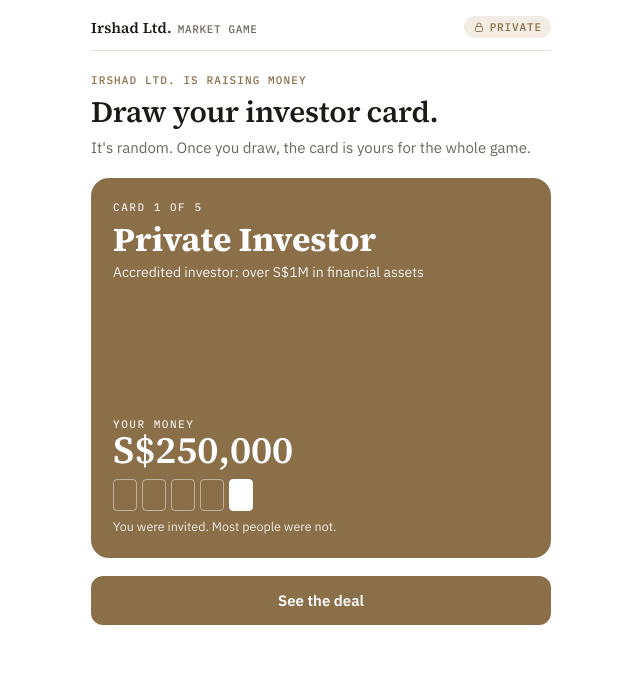
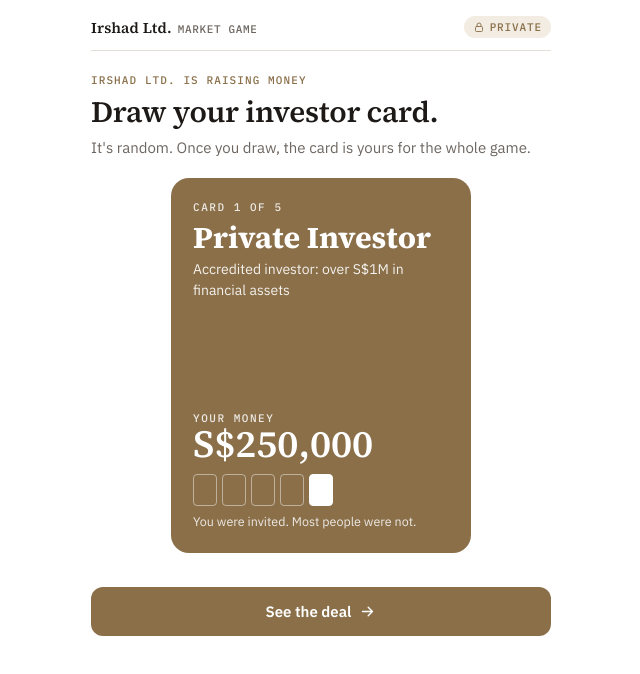
Before and after one commit to andrass66/BGS-pbc-pvt, a plain HTML site: page index.html in a window 1280 px wide. Both pictures are taken after a click on the button "Draw my card". Shown: the whole page, without its empty margins (319-959 px from the left). Drawn offline with Linux system fonts and the light colour scheme.

Commit message:
Add files via upload

```diff
--- a/index.html
+++ b/index.html
@@ -58,7 +58,7 @@ h2{font:600 1.15rem/1.25 var(--display);margin:0;text-wrap:balance}
 .label{font:500 11px var(--mono);letter-spacing:.08em;text-transform:uppercase;color:var(--muted)}
 
 /* buttons */
-.btn{appearance:none;border:0;border-radius:12px;padding:15px 18px;font:600 15px var(--body);cursor:pointer;width:100%;display:flex;align-items:center;justify-content:center;gap:8px;transition:transform .12s, opacity .2s}
+.btn{position:relative;z-index:1;-webkit-appearance:none;appearance:none;border:0;border-radius:12px;padding:15px 18px;font:600 15px var(--body);cursor:pointer;width:100%;display:flex;align-items:center;justify-content:center;gap:8px;transition:transform .12s, opacity .2s}
 .btn:active{transform:scale(.98)}
 .btn:focus-visible{outline:3px solid var(--role);outline-offset:3px}
 .btn-primary{background:var(--role);color:var(--on-accent)}
@@ -69,7 +69,13 @@ h2{font:600 1.15rem/1.25 var(--display);margin:0;text-wrap:balance}
 .choices{display:grid;gap:10px;margin-top:4px}
 
 /* investor card */
-.deck{perspective:1100px;width:100%;max-width:100%;aspect-ratio:4/5;max-height:380px;margin-inline:auto}
+.deck{perspective:1100px;width:min(100%, 300px, 50vh);width:min(100%, 300px, 50svh);aspect-ratio:4/5;max-width:100%;margin-inline:auto;isolation:isolate}
+/* after the flip, drop the 3D layers so Safari repaints the page normally */
+.deck.flipped.settled .card{transform:none;transition:none;transform-style:flat}
+.deck.settled .back{display:none}
+.deck.flipped.settled .front{transform:none}
+/* the main action stays pinned to the bottom of the screen on small phones */
+.cta{position:-webkit-sticky;position:sticky;bottom:0;z-index:5;display:grid;gap:10px;padding-top:16px;padding-bottom:calc(10px + env(safe-area-inset-bottom, 0px));background:linear-gradient(to bottom, transparent, var(--bg) 16px)}
 .card{position:relative;width:100%;height:100%;transform-style:preserve-3d;transition:transform .9s cubic-bezier(.3,.7,.2,1)}
 .deck.flipped .card{transform:rotateY(180deg)}
 .face{position:absolute;inset:0;border-radius:18px;backface-visibility:hidden;-webkit-backface-visibility:hidden;overflow:hidden}
@@ -80,7 +86,7 @@ h2{font:600 1.15rem/1.25 var(--display);margin:0;text-wrap:balance}
 .back-mark span{font:500 11px var(--mono);letter-spacing:.12em;text-transform:uppercase;opacity:.7}
 .front{transform:rotateY(180deg);background:var(--role);color:var(--on-accent);padding:22px;display:flex;flex-direction:column;justify-content:space-between}
 .front .kind{font:500 11px var(--mono);letter-spacing:.14em;text-transform:uppercase;opacity:.85}
-.front .who{font:700 2.1rem/1.02 var(--display);margin-top:8px}
+.front .who{font:700 1.9rem/1.02 var(--display);margin-top:8px}
 .front .sub{opacity:.9;margin-top:6px;font-size:14px}
 .front .cash{font:600 2.4rem/1 var(--display);font-variant-numeric:tabular-nums}
 .front .odds{display:flex;gap:5px;margin-top:10px}
@@ -200,8 +206,7 @@ svg.chart{width:100%;height:auto;display:block;overflow:visible}
       </div>
     </div>
     <div class="locked-note" id="lockedNote" hidden></div>
-    <button class="btn btn-primary" id="drawBtn">Draw my card</button>
-    <button class="btn btn-primary" id="goInfo" hidden>See the deal</button>
+    <div class="cta"><button class="btn btn-primary" id="mainBtn">Draw my card</button></div>
   </section>
 
   <!-- 2. The deal -->
@@ -297,8 +302,8 @@ const existing = load();
 if (existing === 'public' || existing === 'private') {
   state.role = existing;
   renderCard(); applyRole();
-  $('#deck').classList.add('flipped');
-  $('#drawBtn').hidden = true; $('#goInfo').hidden = false;
+  $('#deck').classList.add('flipped', 'settled');
+  toDeal();
   $('#lockedNote').innerHTML = I.lock + 'You already drew this card. It stays with you.';
   $('#lockedNote').hidden = false;
 }
@@ -308,15 +313,21 @@ async function draw(){
   state.role = FORCED || (Math.random() < 0.2 ? 'private' : 'public');
   save(state.role);
   renderCard();
-  $('#drawBtn').disabled = true;
+  $('#mainBtn').disabled = true;
   $('#deck').classList.add('flipped');
   await sleep(950);
+  $('#deck').classList.add('settled');
   applyRole();
-  $('#drawBtn').hidden = true; $('#goInfo').hidden = false;
+  toDeal();
 }
-$('#drawBtn').addEventListener('click', draw);
+function toDeal(){
+  const b = $('#mainBtn');
+  b.disabled = false;
+  b.innerHTML = 'See the deal' + I.arrow;
+  b.onclick = () => { buildInfo(); show('s-info'); };
+}
+$('#mainBtn').onclick = draw;
 $('#deck').addEventListener('click', draw);
-$('#goInfo').addEventListener('click', () => { buildInfo(); show('s-info'); });
 
 /* ---------- 2. the deal ---------- */
 let tickTimer = null;
@@ -343,7 +354,7 @@ function buildInfo(){
           <div class="row">Dividend yield<b>1.8%</b></div>
         </div>
       </div>
-      <div class="choices">
+      <div class="choices cta">
         <button class="btn btn-primary" id="yes">Buy ${fmt(CAPITAL.public)} of shares</button>
         <button class="btn btn-ghost" id="no">Keep it in the bank <small>(2%)</small></button>
       </div>`;
@@ -368,7 +379,7 @@ function buildInfo(){
         <div class="label">What you hear</div>
         <div class="whispers" id="whispers"></div>
       </div>
-      <div class="choices">
+      <div class="choices cta">
         <button class="btn btn-primary" id="yes">Invest ${fmt(CAPITAL.private)} <small>(locked until exit)</small></button>
         <button class="btn btn-ghost" id="no">Pass, keep it in the bank <small>(2%)</small></button>
       </div>`;
@@ -459,7 +470,7 @@ function simShell(title, sub){
     <div class="clock" id="clk"></div>
     <svg class="chart" id="ch" viewBox="0 0 ${W} ${H}"></svg>
     <ul class="events" id="ev"></ul>
-    <button class="btn btn-primary" id="act"></button>`;
+    <div class="cta"><button class="btn btn-primary" id="act"></button></div>`;
 }
 
 function setVal(v, start){
@@ -618,7 +629,7 @@ function showResult(){
     </div>
     <p class="verdict">${R.verdict}</p>
     <p class="lede">${R.sub}</p>
-    <button class="btn btn-primary" id="toReveal">See the other side${I.arrow}</button>`;
+    <div class="cta"><button class="btn btn-primary" id="toReveal">See the other side${I.arrow}</button></div>`;
   show('s-result');
   $('#toReveal').addEventListener('click', showReveal);
 }
```
